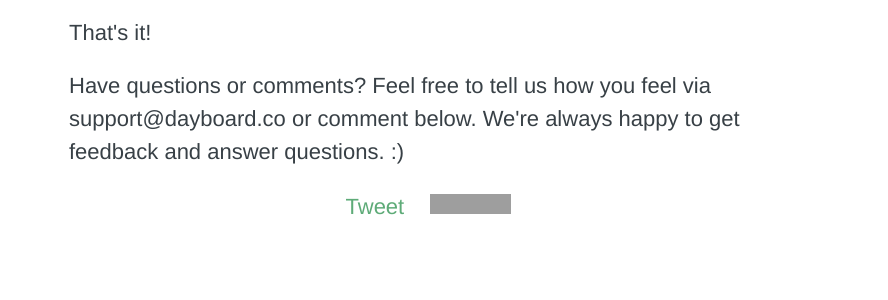
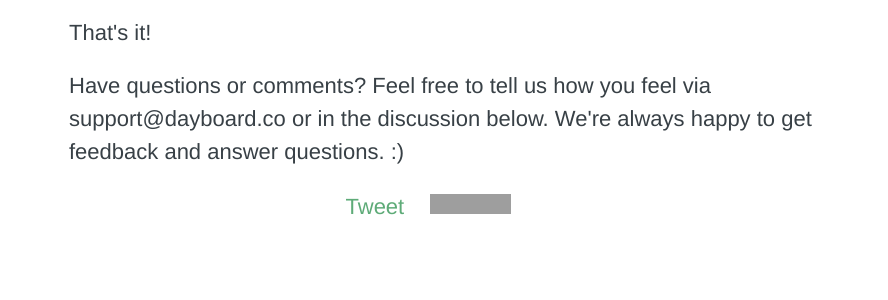
Before and after one commit to dayboard/blog, a Jekyll site: the page built from _posts/2016-09-12-refocus-your-attention.html, in a window 1280 px wide and 900 px high, scrolled down 3141 px. Shown: the part 187-487 px from the top of the window, without its empty margins (196-1084 px from the left). Built offline with Jekyll 4.4.1, drawn with Linux system fonts in a browser that asks for light colours; nearby versions of some CDN libraries; comment, search, counter and statistics services are not loaded; grey boxes are pictures that could not be loaded.

Commit message:
another small copy edit

```diff
--- a/_posts/2016-09-12-refocus-your-attention.html
+++ b/_posts/2016-09-12-refocus-your-attention.html
@@ -30,4 +30,4 @@ excerpt: Ever get trapped in the viscious clicking cycle of the internet? You sa
 <img src="/assets/images/product/refocus-snooze.png" alt="Refocus Tab Snooze"/>
 
 <p>That's it! </p>
-<p>Have questions or comments? Feel free to tell us how you feel via support@dayboard.co or comment below. We're always happy to get feedback and answer questions. :)</p>
+<p>Have questions or comments? Feel free to tell us how you feel via support@dayboard.co or in the discussion below. We're always happy to get feedback and answer questions. :)</p>
```
